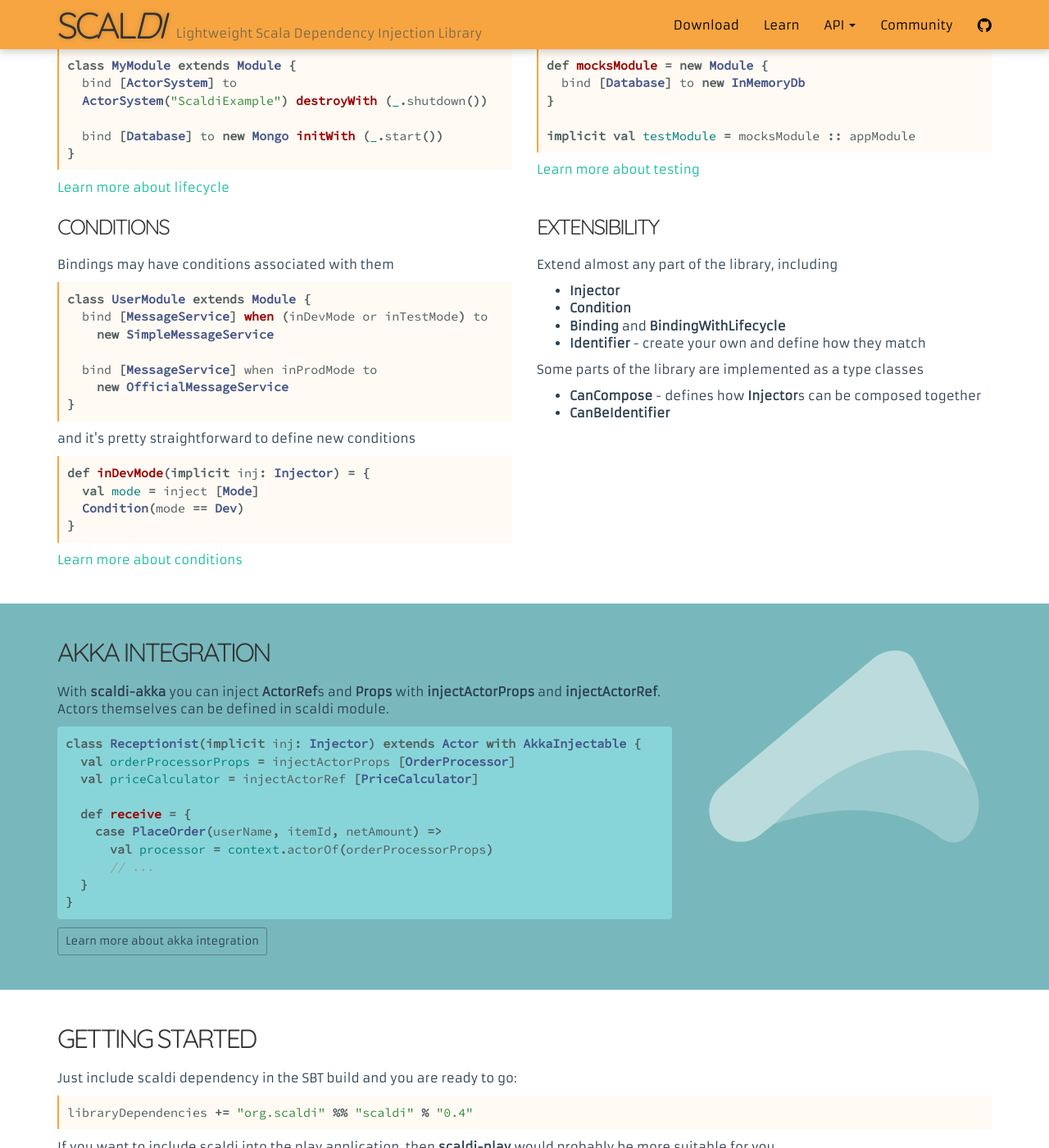
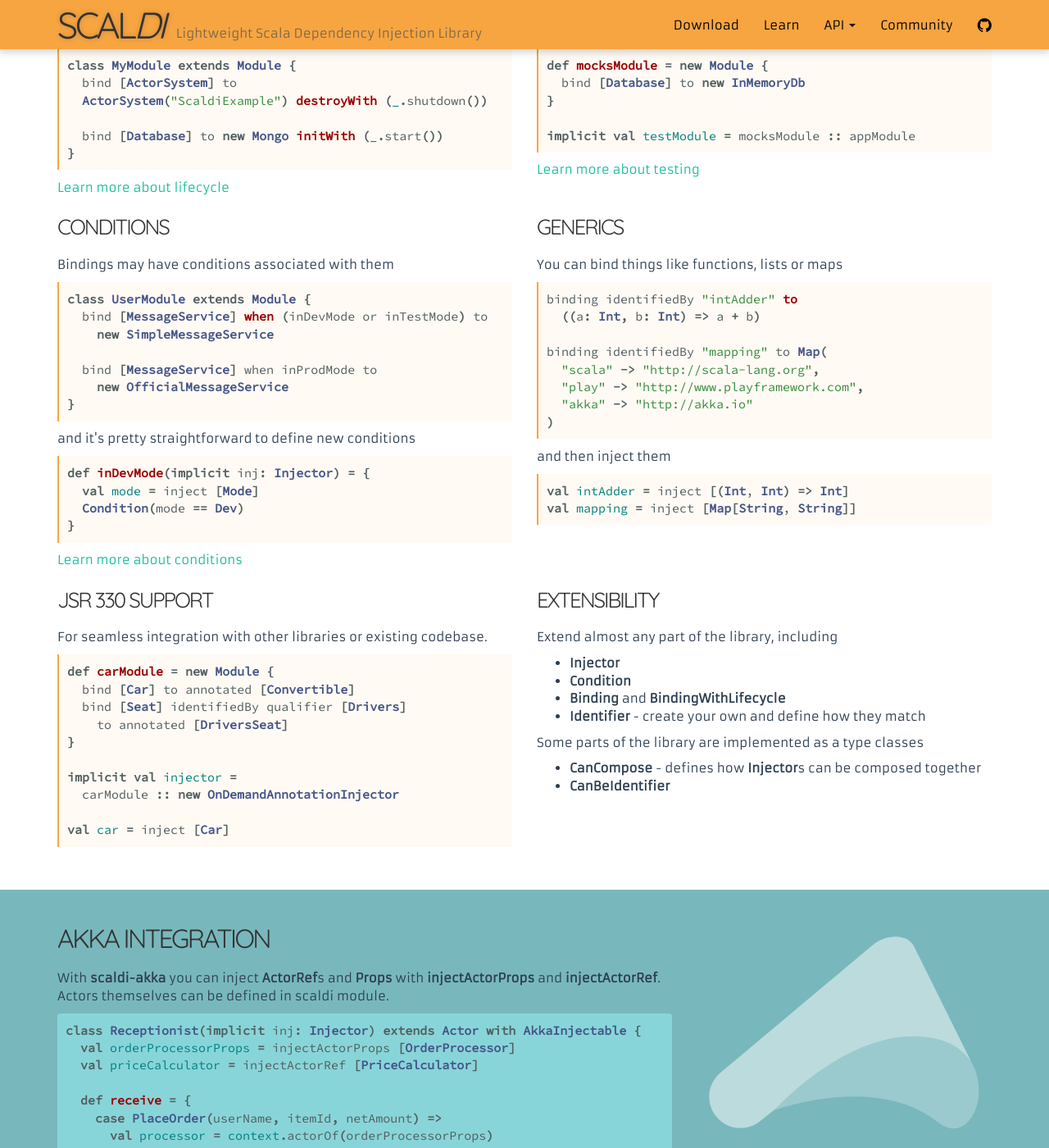
Before and after one commit to scaldi/scaldi-website, a Jekyll site: the page built from index.html, in a window 1280 px wide and 1400 px high, scrolled down 2222 px. Shown: the whole window at 82% size. Built offline with Jekyll 4.4.1, drawn with Linux system fonts in a browser that asks for light colours.

Commit message:
Added Generics and JSR 330 to the index page

```diff
--- a/index.html
+++ b/index.html
@@ -267,7 +267,50 @@ def inDevMode(implicit inj: Injector) = {
           <span>Learn more about conditions</span>
         </a>
       </div>
+      <div class="col-md-6">
+        <h3>Generics</h3>
+        <p>You can bind things like functions, lists or maps</p>
+        <p>
+{% highlight scala %}
+binding identifiedBy "intAdder" to
+  ((a: Int, b: Int) => a + b)
 
+binding identifiedBy "mapping" to Map(
+  "scala" -> "http://scala-lang.org",
+  "play" -> "http://www.playframework.com",
+  "akka" -> "http://akka.io"
+)
+{% endhighlight %}
+        </p>
+        <p>and then inject them</p>
+        <p>
+{% highlight scala %}
+val intAdder = inject [(Int, Int) => Int]
+val mapping = inject [Map[String, String]]
+{% endhighlight %}
+        </p>
+      </div>
+    </div>
+
+    <div class="row">
+      <div class="col-md-6">
+        <h3>JSR 330 Support</h3>
+        <p>For seamless integration with other libraries or existing codebase.</p>
+        <p>
+{% highlight scala %}
+def carModule = new Module {
+  bind [Car] to annotated [Convertible]
+  bind [Seat] identifiedBy qualifier [Drivers]
+    to annotated [DriversSeat]
+}
+
+implicit val injector =
+  carModule :: new OnDemandAnnotationInjector
+
+val car = inject [Car]
+{% endhighlight %}
+        </p>
+      </div>
       <div class="col-md-6">
         <h3>Extensibility</h3>
         <p>Extend almost any part of the library, including</p>
```
